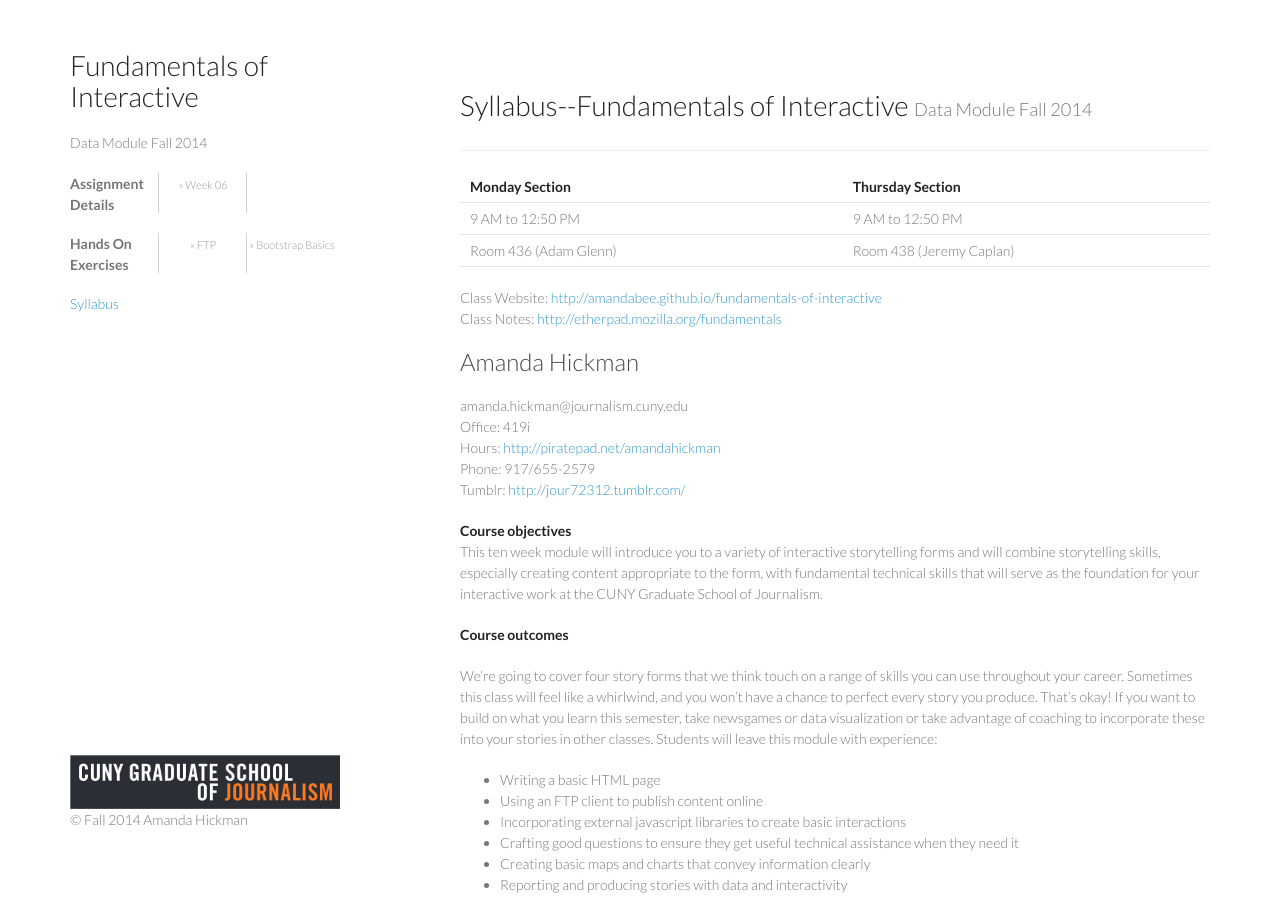
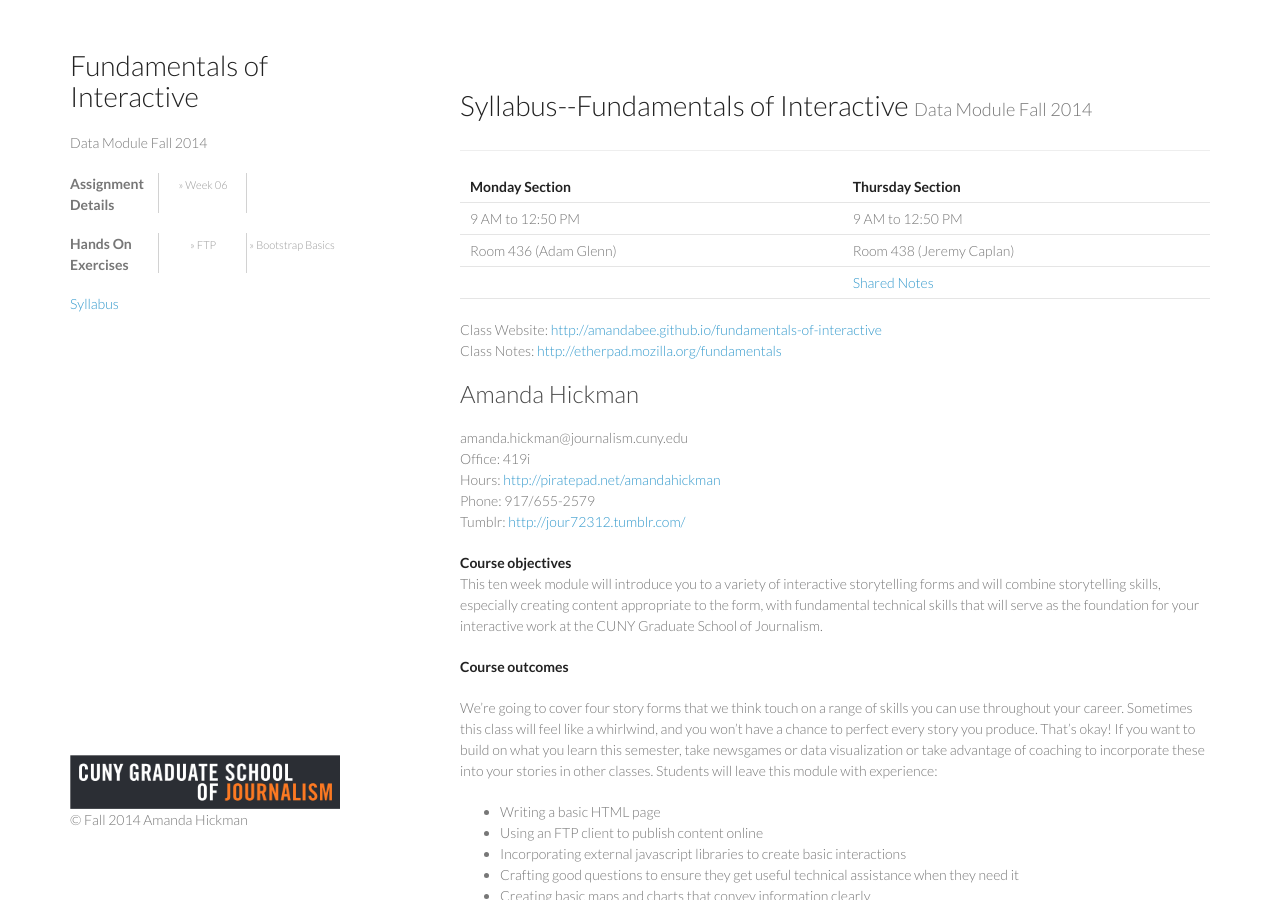
Before and after one commit to amandabee/fundamentals-of-interactive, a Jekyll site: the page built from index.md, in a window 1280 px wide and 900 px high. Built offline with Jekyll 4.4.1, drawn with Linux system fonts in a browser that asks for light colours; nearby versions of some CDN libraries.

Commit message:
Add link to shared notes

```diff
--- a/index.md
+++ b/index.md
@@ -11,7 +11,7 @@
  |-----------------------|---|---------------------
  | 9 AM to 12:50 PM      |   | 9 AM to 12:50 PM
  | Room 436 (Adam Glenn) |   | Room 438 (Jeremy Caplan)
-
+ |                       |   | [Shared Notes](https://docs.google.com/document/d/1Ogoe9zm2Uhj2Gzx64rnoSXAyNTi1wbviGHDniCR06-A/edit?usp=sharing)
 
 Class Website: <http://amandabee.github.io/fundamentals-of-interactive>
 Class Notes: <http://etherpad.mozilla.org/fundamentals>
```
